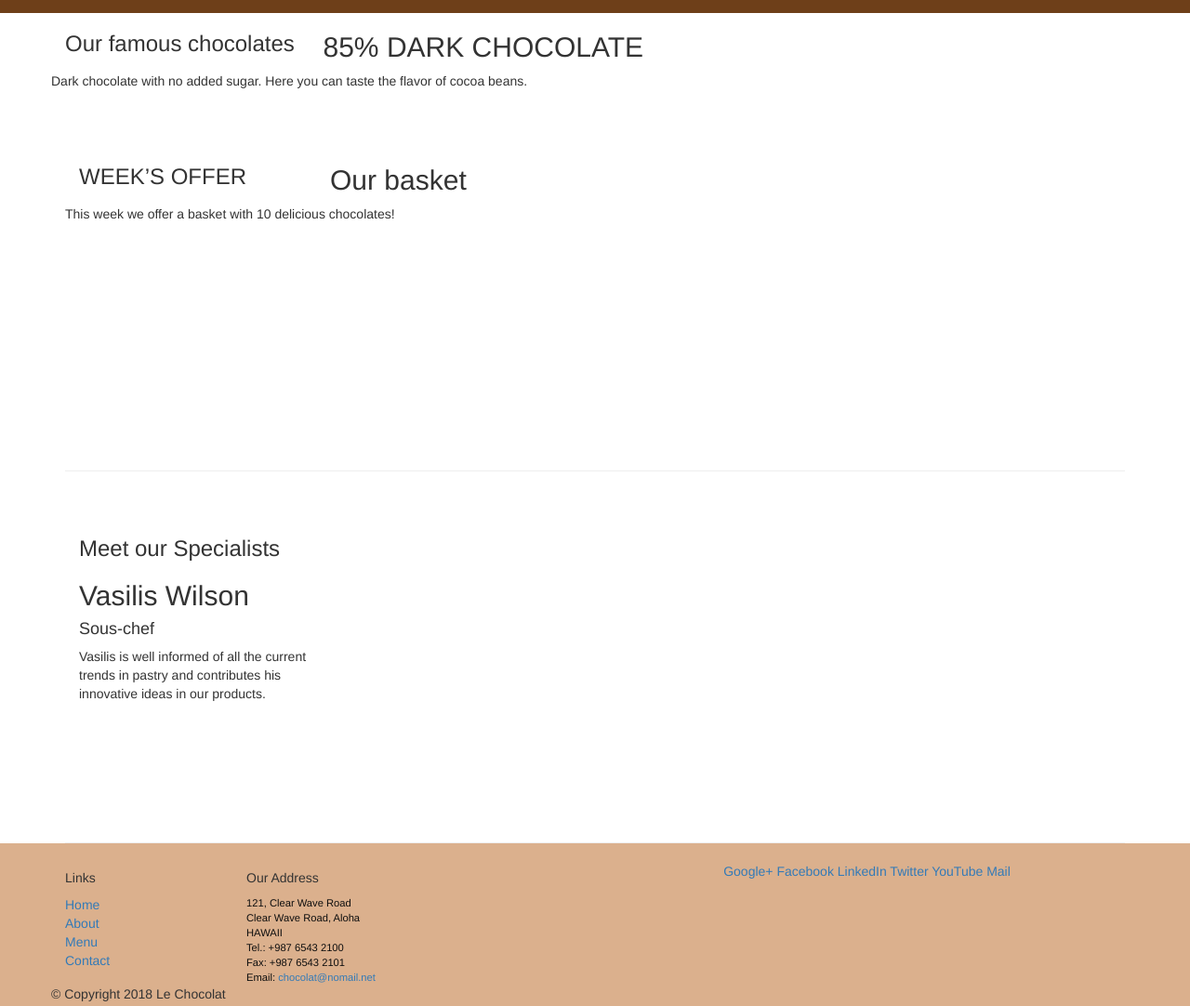
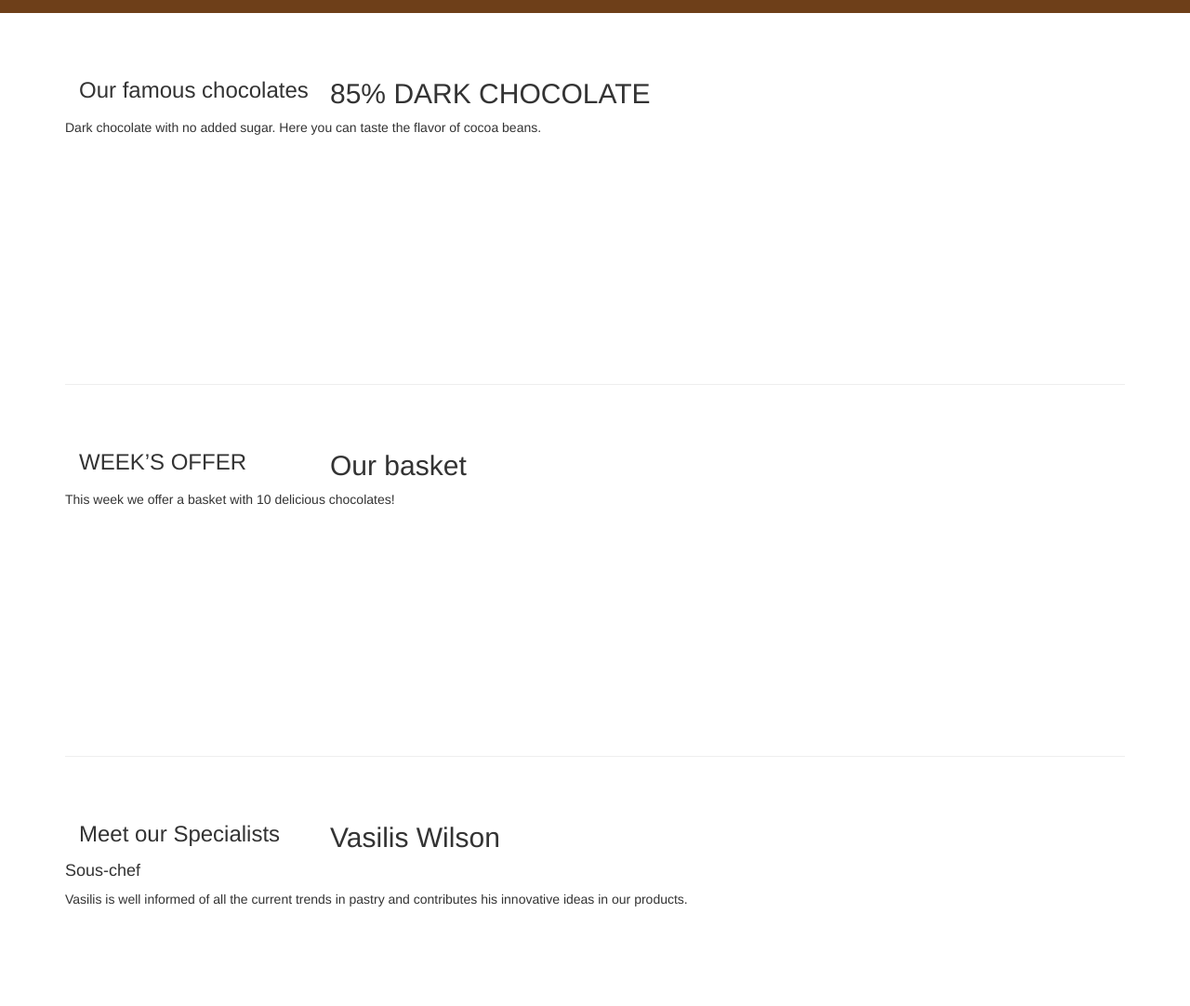
Before and after one commit to konathan/leChocolat, a plain HTML site: page index.html in a window 1280 px wide. Shown: the part 300-1382 px from the top of the page at 93% size. Drawn offline with nearby package versions, Linux system fonts and the light colour scheme.

Commit message:
Bootstrap Grid Part 2

```diff
--- a/index.html
+++ b/index.html
@@ -29,13 +29,13 @@
     </header>
 
     <div class="container">
-        <div class="row row-cotent align-items-center flex-row-reverse">
+        <div class="row align-items-center flex-row-reverse row-content">
             <div class="col-sm-4 col-md-3">
                 <h3>Our famous chocolates</h3>
             </div>
             <div class="col-sm col-md">
                 <h2>85% DARK CHOCOLATE</h2>
-                <p>Dark chocolate with no added sugar. Here you can taste the flavor of cocoa beans.</p>
+                <p class="d-none d-sm-block">Dark chocolate with no added sugar. Here you can taste the flavor of cocoa beans.</p>
             </div>
         </div>
 
@@ -46,21 +46,19 @@
             </div>
             <div class="col-sm col-md">
                 <h2>Our basket</h2>
-                <p>This week we offer a basket with 10 delicious chocolates! </p>
+                <p class="d-none d-sm-block">This week we offer a basket with 10 delicious chocolates! </p>
             </div>
         </div>
 
         <div class="row row-content align-items-center flex-row-reverse">
             <div class="col-sm-4 col-md-3">
-                <div>
-                    <h3>Meet our Specialists</h3>
-                </div>
-                <div class="col-sm col-md">
-                    <h2>Vasilis Wilson </h2>
-                    <h4>Sous-chef</h4>
-                    <p>Vasilis is well informed of all the current trends in pastry and contributes his innovative ideas
+                <h3>Meet our Specialists</h3>
+            </div>
+            <div class="col-sm col-md">
+                <h2>Vasilis Wilson </h2>
+                <h4>Sous-chef</h4>
+                <p class="d-none d-sm-block">Vasilis is well informed of all the current trends in pastry and contributes his innovative ideas
                         in our products.</p>
-                </div>
             </div>
         </div>
     </div>
```
